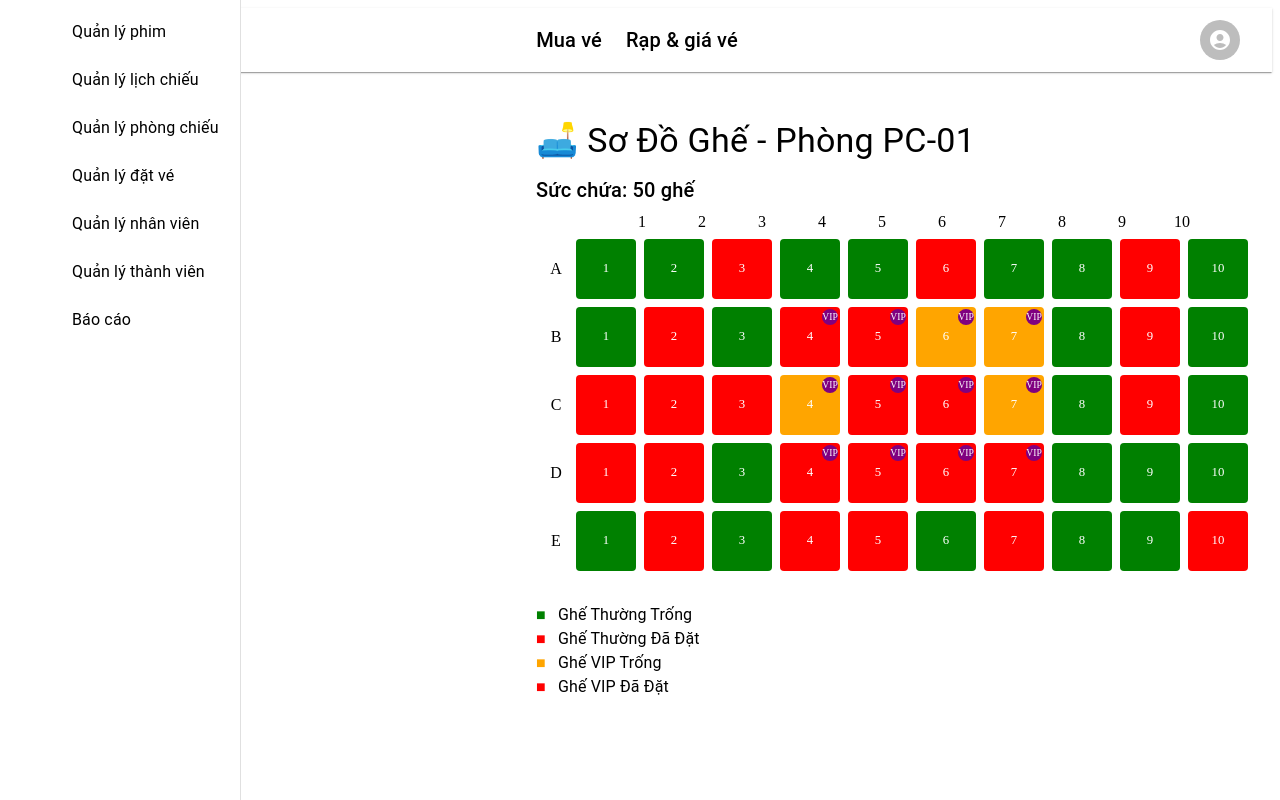
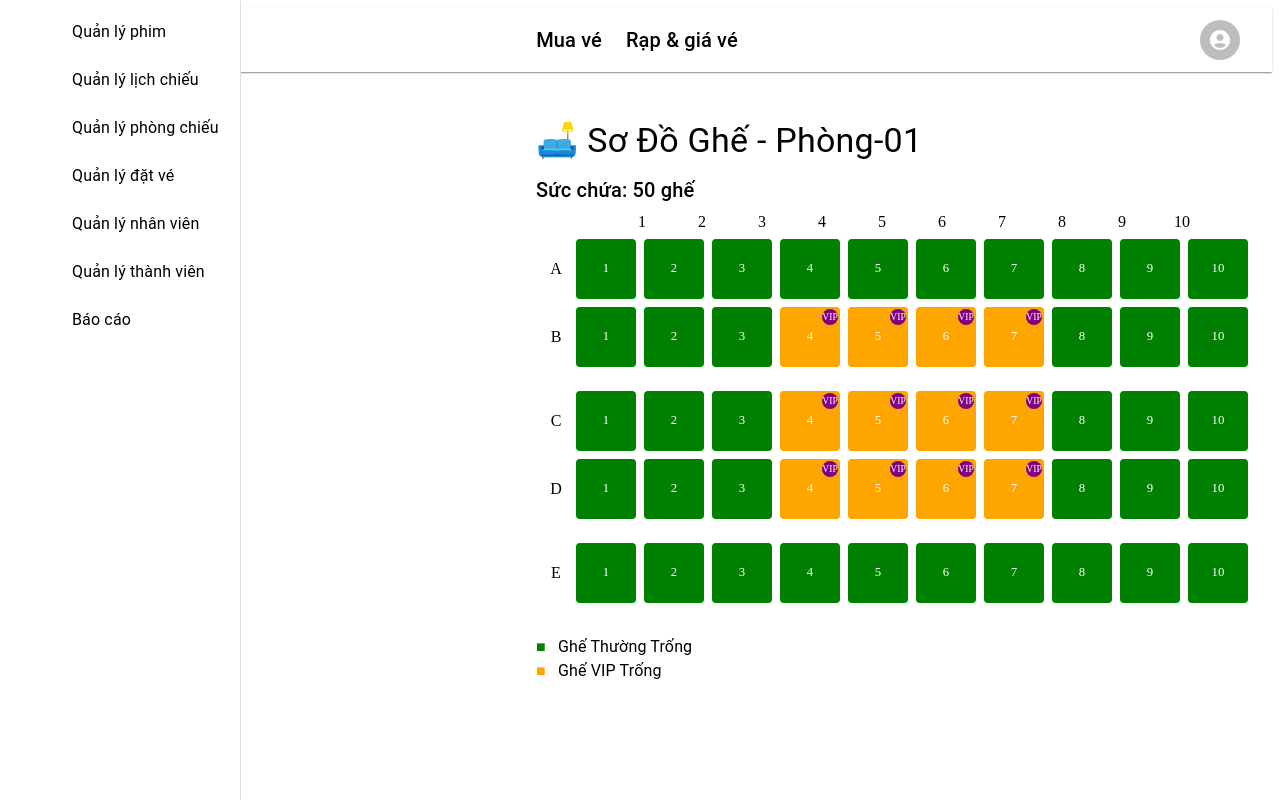
Before and after one commit to ngongdayne2k3/ProjectCinema, a React (Create React App) app in the folder frontend/: page /seats/1 in a window 1280 px wide. Built offline with nearby package versions, Linux system fonts and the light colour scheme; some icons are missing.

Commit message:
[UPDATE quản lý phòng chiếu và ghế ngồi]

```diff
--- a/frontend/src/pages/ScreenRooms.js
+++ b/frontend/src/pages/ScreenRooms.js
@@ -17,13 +17,13 @@ import MainLayout from "./MainLayout";
 import RoomForm from "./RoomForm";
 
 const initialRooms = [
-  { id: 1, roomNumber: "PC-01", capacity: 50 },
-  { id: 2, roomNumber: "PC-02", capacity: 60 },
-  { id: 3, roomNumber: "PC-03", capacity: 70 },
-  { id: 4, roomNumber: "PC-04", capacity: 80 },
-  { id: 5, roomNumber: "PC-05", capacity: 90 },
-  { id: 6, roomNumber: "PC-06", capacity: 100 },
-  { id: 7, roomNumber: "PC-07", capacity: 100 }, // Đã điều chỉnh từ 110 xuống 100
+  { id: 1, roomNumber: "Phòng-01", capacity: 50 },
+  { id: 2, roomNumber: "Phòng-02", capacity: 60 },
+  { id: 3, roomNumber: "Phòng-03", capacity: 70 },
+  { id: 4, roomNumber: "Phòng-04", capacity: 80 },
+  { id: 5, roomNumber: "Phòng-05", capacity: 90 },
+  { id: 6, roomNumber: "Phòng-06", capacity: 100 },
+  { id: 7, roomNumber: "Phòng-07", capacity: 100 },
 ];
 
 const ScreenRooms = () => {
--- a/frontend/src/pages/Seats.js
+++ b/frontend/src/pages/Seats.js
@@ -8,13 +8,13 @@ import MainLayout from "./MainLayout";
 
 // Dữ liệu phòng chiếu (lấy từ ScreenRooms)
 const rooms = [
-  { id: 1, roomNumber: "PC-01", capacity: 50 },
-  { id: 2, roomNumber: "PC-02", capacity: 60 },
-  { id: 3, roomNumber: "PC-03", capacity: 70 },
-  { id: 4, roomNumber: "PC-04", capacity: 80 },
-  { id: 5, roomNumber: "PC-05", capacity: 90 },
-  { id: 6, roomNumber: "PC-06", capacity: 100 },
-  { id: 7, roomNumber: "PC-07", capacity: 100 },
+  { id: 1, roomNumber: "Phòng-01", capacity: 50 },
+  { id: 2, roomNumber: "Phòng-02", capacity: 60 },
+  { id: 3, roomNumber: "Phòng-03", capacity: 70 },
+  { id: 4, roomNumber: "Phòng-04", capacity: 80 },
+  { id: 5, roomNumber: "Phòng-05", capacity: 90 },
+  { id: 6, roomNumber: "Phòng-06", capacity: 100 },
+  { id: 7, roomNumber: "Phòng-07", capacity: 100 },
 ];
 
 const Seats = () => {
@@ -48,7 +48,7 @@ const Seats = () => {
           seatNumber: `Ghế ${index + 1}`,
           row: String.fromCharCode(65 + rowIndex), // Nhãn hàng: A, B, C, ...
           col: (colIndex + 1).toString(), // Nhãn cột: 1, 2, 3, ...
-          status: Math.random() > 0.5 ? "Trống" : "Đã đặt", // Trạng thái ngẫu nhiên
+          status: "Trống", // Chỉ để trạng thái "Trống"
           isVIP, // Đánh dấu ghế VIP
         };
       });
@@ -76,7 +76,7 @@ const Seats = () => {
     <MainLayout>
       <Box p={3}>
         <Typography variant="h4" gutterBottom>
-          🛋️ Sơ Đồ Ghế - Phòng {room.roomNumber}
+          🛋️ Sơ Đồ Ghế - {room.roomNumber}
         </Typography>
 
         <Typography variant="h6" gutterBottom>
@@ -96,7 +96,12 @@ const Seats = () => {
 
           {/* Ghế */}
           {rowLabels.map((rowLabel, rowIndex) => (
-            <Box key={rowLabel} display="flex" alignItems="center" mb={1}>
+            <Box
+              key={rowLabel}
+              display="flex"
+              alignItems="center"
+              mb={rowIndex % 2 === 1 ? 3 : 1} // Thêm lối đi sau mỗi 2 hàng
+            >
               <Box width={40} textAlign="center">
                 {rowLabel}
               </Box>
@@ -109,13 +114,7 @@ const Seats = () => {
                       sx={{
                         width: 60,
                         height: 60,
-                        backgroundColor: seat.isVIP
-                          ? seat.status === "Trống"
-                            ? "orange" // Ghế VIP trống: màu vàng
-                            : "red" // Ghế VIP đã đặt: màu đỏ
-                          : seat.status === "Trống"
-                          ? "green" // Ghế thường trống: màu xanh
-                          : "red", // Ghế thường đã đặt: màu đỏ
+                        backgroundColor: seat.isVIP ? "orange" : "green", // Ghế VIP: vàng, ghế thường: xanh
                         display: "flex",
                         alignItems: "center",
                         justifyContent: "center",
@@ -159,13 +158,7 @@ const Seats = () => {
             <Box component="span" sx={{ color: "green", mr: 1 }}>■</Box> Ghế Thường Trống
           </Typography>
           <Typography variant="body1">
-            <Box component="span" sx={{ color: "red", mr: 1 }}>■</Box> Ghế Thường Đã Đặt
-          </Typography>
-          <Typography variant="body1">
             <Box component="span" sx={{ color: "orange", mr: 1 }}>■</Box> Ghế VIP Trống
-          </Typography>
-          <Typography variant="body1">
-            <Box component="span" sx={{ color: "red", mr: 1 }}>■</Box> Ghế VIP Đã Đặt
           </Typography>
         </Box>
       </Box>
```
